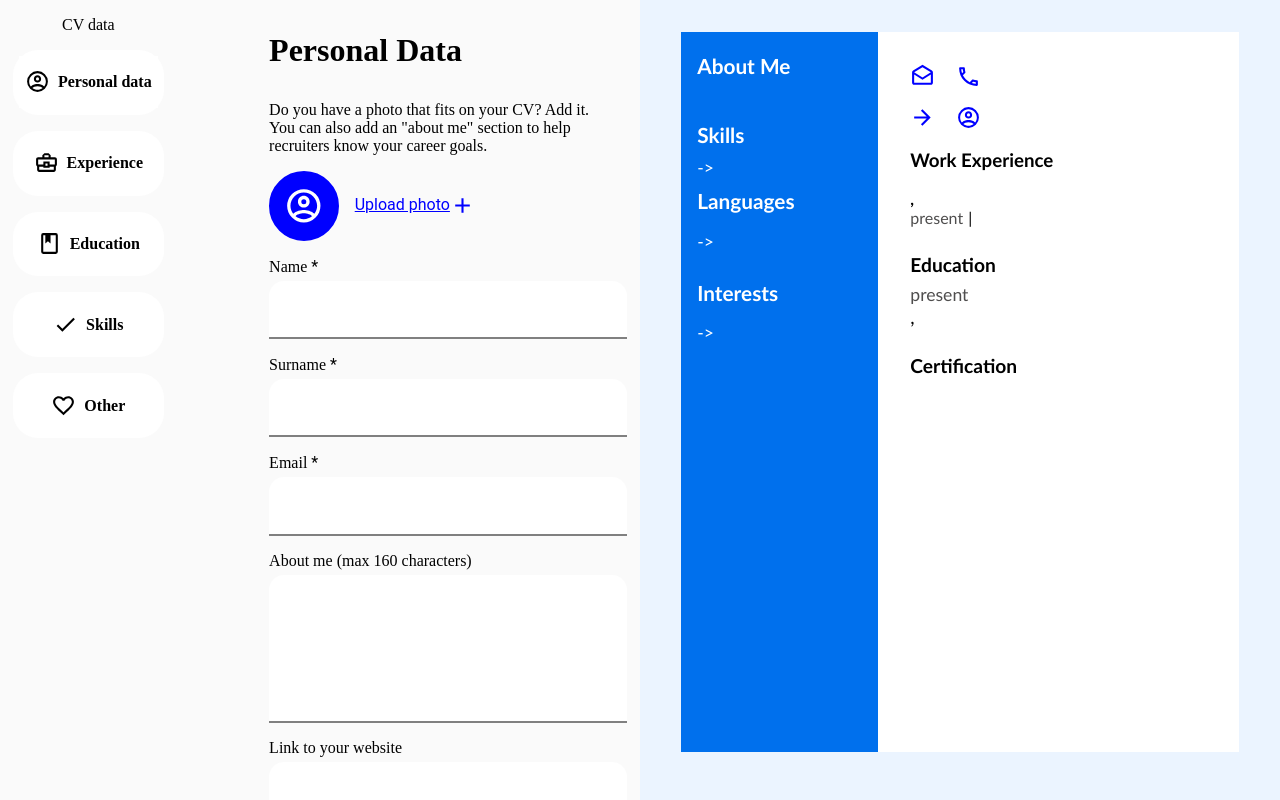
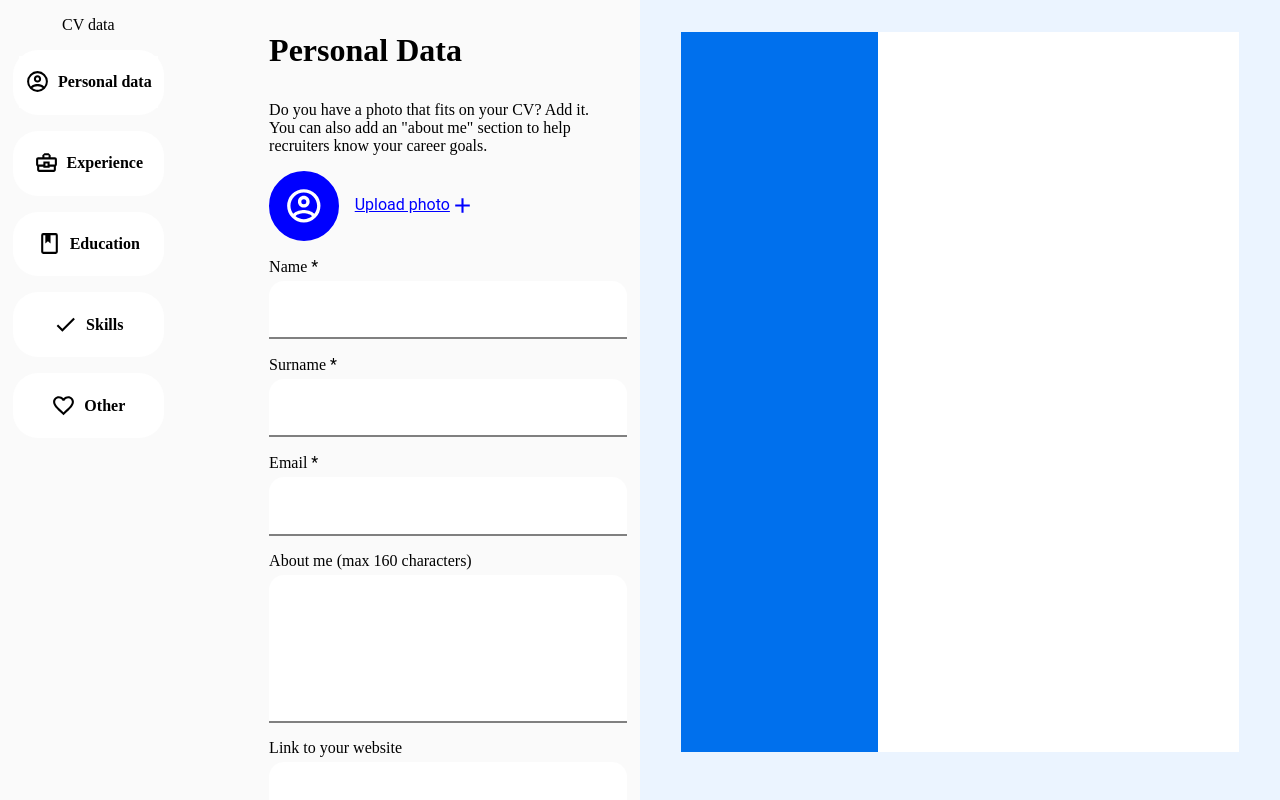
Before and after one commit to newbbiecoder/cv-application, a React (Vite) app: page / in a window 1280 px wide. Shown: the top 800 px of the page. Built offline with nearby package versions, Linux system fonts and the light colour scheme; a web font is replaced by a local one.

Commit message:
Fields in the previewContainer now show only when the user starts typing that field out

```diff
--- a/src/components/previewContainer.jsx
+++ b/src/components/previewContainer.jsx
@@ -55,22 +55,22 @@ function LeftSide(props) {
     return (
         <>
             {/* <img src="" alt="" /> */}
-            <div className="about-me">
+            <div className="about-me" style={{display: props.aboutMe === "" ? 'none' : 'block'}}>
                 <h3>About Me</h3>
                 <p>{props.aboutMe}</p>
             </div>
 
-            <div className="skills">
+            <div className="skills" style={{display: props.skills === "" ? 'none' : 'block'}}>
                 <h4>Skills</h4>
                 <p>-&gt; {props.skills}</p>
             </div>
 
-            <div className="language">
+            <div className="language" style={{display: props.languages === "" ? 'none' : 'block'}}>
                 <h4>Languages</h4>
                 <p>-&gt; {props.languages}</p>
             </div>
 
-            <div className="interest">
+            <div className="interest" style={{display: props.interests === "" ? 'none' : 'block'}}>
                 <h4>Interests</h4>
                 <p>-&gt; {props.interests}</p>
             </div>
@@ -88,43 +88,43 @@ function RightSide(props) {
             </div>
             <div className="header">
                 <div className="header-container">
-                    <div className="mail">
+                    <div className="mail" style={{display: props.mail === "" ? 'none' : 'flex'}}>
                         <svg xmlns="http://www.w3.org/2000/svg" viewBox="0 0 24 24"><title>email-open-outline</title><path d="M21.03 6.29L12 .64L2.97 6.29C2.39 6.64 2 7.27 2 8V18C2 19.1 2.9 20 4 20H20C21.1 20 22 19.1 22 18V8C22 7.27 21.61 6.64 21.03 6.29M20 18H4V10L12 15L20 10V18M12 13L4 8L12 3L20 8L12 13Z" /></svg>
                         <p>{props.mail}</p>
                     </div>
 
-                    <div className="phoneNumber">
+                    <div className="phoneNumber" style={{display: props.phoneNumber === "" ? 'none' : 'flex'}}>
                         <svg xmlns="http://www.w3.org/2000/svg" viewBox="0 0 24 24"><title>phone-outline</title><path d="M20,15.5C18.8,15.5 17.5,15.3 16.4,14.9C16.3,14.9 16.2,14.9 16.1,14.9C15.8,14.9 15.6,15 15.4,15.2L13.2,17.4C10.4,15.9 8,13.6 6.6,10.8L8.8,8.6C9.1,8.3 9.2,7.9 9,7.6C8.7,6.5 8.5,5.2 8.5,4C8.5,3.5 8,3 7.5,3H4C3.5,3 3,3.5 3,4C3,13.4 10.6,21 20,21C20.5,21 21,20.5 21,20V16.5C21,16 20.5,15.5 20,15.5M5,5H6.5C6.6,5.9 6.8,6.8 7,7.6L5.8,8.8C5.4,7.6 5.1,6.3 5,5M19,19C17.7,18.9 16.4,18.6 15.2,18.2L16.4,17C17.2,17.2 18.1,17.4 19,17.4V19Z" /></svg>
                         <p>{props.phoneNumber}</p>
                     </div>
                 </div>
 
                 <div className="header-container">
-                    <div className="residence">
+                    <div className="residence" style={{display: props.residence === "" ? 'none' : 'flex'}}>
                         <svg xmlns="http://www.w3.org/2000/svg" viewBox="0 0 24 24"><title>arrow-right</title><path d="M4,11V13H16L10.5,18.5L11.92,19.92L19.84,12L11.92,4.08L10.5,5.5L16,11H4Z" /></svg>
                         <p>{props.residence}</p>
                     </div>
-                    <div className="website">
+                    <div className="website" style={{display: props.website === "" ? 'none' : 'flex'}}>
                         <svg xmlns="http://www.w3.org/2000/svg" viewBox="0 0 24 24"><title>account-circle-outline</title><path d="M12,2A10,10 0 0,0 2,12A10,10 0 0,0 12,22A10,10 0 0,0 22,12A10,10 0 0,0 12,2M7.07,18.28C7.5,17.38 10.12,16.5 12,16.5C13.88,16.5 16.5,17.38 16.93,18.28C15.57,19.36 13.86,20 12,20C10.14,20 8.43,19.36 7.07,18.28M18.36,16.83C16.93,15.09 13.46,14.5 12,14.5C10.54,14.5 7.07,15.09 5.64,16.83C4.62,15.5 4,13.82 4,12C4,7.59 7.59,4 12,4C16.41,4 20,7.59 20,12C20,13.82 19.38,15.5 18.36,16.83M12,6C10.06,6 8.5,7.56 8.5,9.5C8.5,11.44 10.06,13 12,13C13.94,13 15.5,11.44 15.5,9.5C15.5,7.56 13.94,6 12,6M12,11A1.5,1.5 0 0,1 10.5,9.5A1.5,1.5 0 0,1 12,8A1.5,1.5 0 0,1 13.5,9.5A1.5,1.5 0 0,1 12,11Z" /></svg>
                         <p><a href={props.website}>{props.website}</a></p>
                     </div>
                 </div>
             </div>
 
-            <div className="work-exp">
+            <div className="work-exp" style={{display: props.position === "" && props.company === "" && props.monthArr === "" && props.yearArr === "" && props.monthEnd === "" && props.yearEnd === "" && props.locality === "" && props.positionDesc === "" && props.reasonTerm === "" ? 'none' : 'block'}}>
                 <h3>Work Experience</h3>
                 <div className="new-job-exp">
-                    <div className="about-job">
-                        <p className="company">{props.company},</p>
-                        <p className="position">{props.position}</p>
+                    <div className="about-job" >
+                        <p className="company" style={{display: props.company === "" ? 'none' : 'flex'}}>{props.company},</p>
+                        <p className="position" style={{display: props.position === "" ? 'none' : 'flex'}}>{props.position}</p>
                     </div>
                     <div className="job-duration-location">
-                            {props.monthEnd === "" ? (
-                                <p className="job-duration">{props.monthArr} {props.yearArr} present</p>
+                            {props.monthEnd === "" && props.yearEnd === "" ? (
+                                <p className="job-duration" style={{display: props.monthArr === "" && props.yearArr === "" ? 'none' : 'flex'}}>{props.monthArr} {props.yearArr} present</p>
                             ) : (
                                 <p className="job-duration">{props.monthArr} {props.yearArr} - {props.monthEnd} {props.yearEnd}</p>
                             )}
-                        <p className="job-location">| {props.locality}</p>
+                        <p className="job-location" style={{display: props.locality === "" ? 'none' : 'flex'}}>| {props.locality}</p>
                     </div>
                     <div className="job-desc">
                         {props.positionDesc}
@@ -136,25 +136,25 @@ function RightSide(props) {
                 </div>
             </div>
 
-            <div className="education">
+            <div className="education" style={{display: props.schoolName === "" && props.schoolStartYear === "" && props.schoolEndYear === "" && props.schoolRole === "" && props.schoolType === "" ? 'none' : 'block'}}>
                 <h4>Education</h4>
                 <p className="school-name">{props.schoolName}</p>
 
                 <div className="school-duration">
                     {props.schoolEndYear === "" ? (
-                        <p className="year-start">{props.schoolStartYear} present</p>
+                        <p className="year-start" style={{display: props.schoolStartYear === "" ? 'none' : 'flex'}}>{props.schoolStartYear} present</p>
                     ) : (
                         <p className="year-start-end">{props.schoolStartYear} - {props.schoolEndYear}</p>
                     )}
                 </div>
 
                 <div className="school-type-role">
-                    <p className="school-type">{props.schoolType},</p>
+                    <p className="school-type" style={{display: props.schoolType === "" ? 'none' : 'flex'}}>{props.schoolType},</p>
                     <p className="school-role">{props.schoolRole}</p>
                 </div>
             </div>
 
-            <div className="certification">
+            <div className="certification" style={{display: props.certificateLink === "" && props.certificateText === "" ? 'none' : 'block'}}>
                 <h4>Certification</h4>
                 <p><a href={props.certificateLink}>{props.certificateText}</a></p>
             </div>
```
